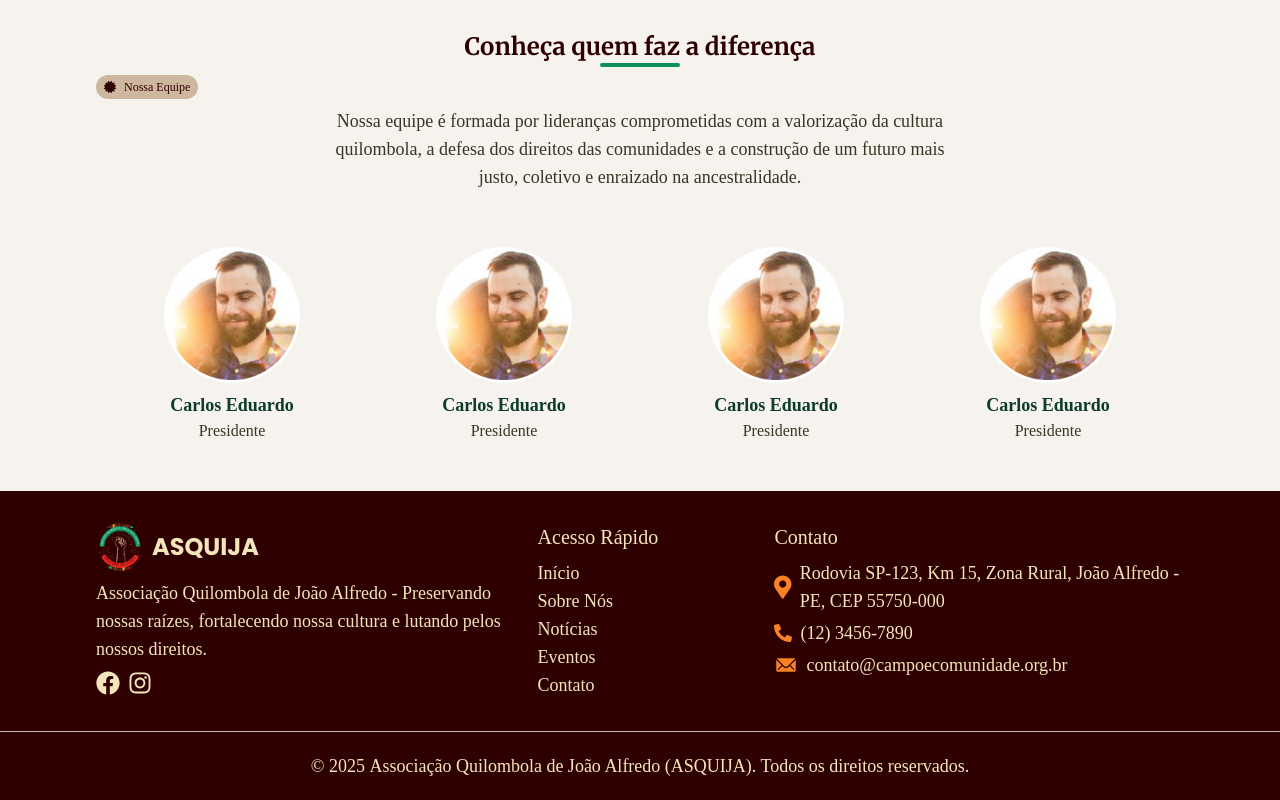
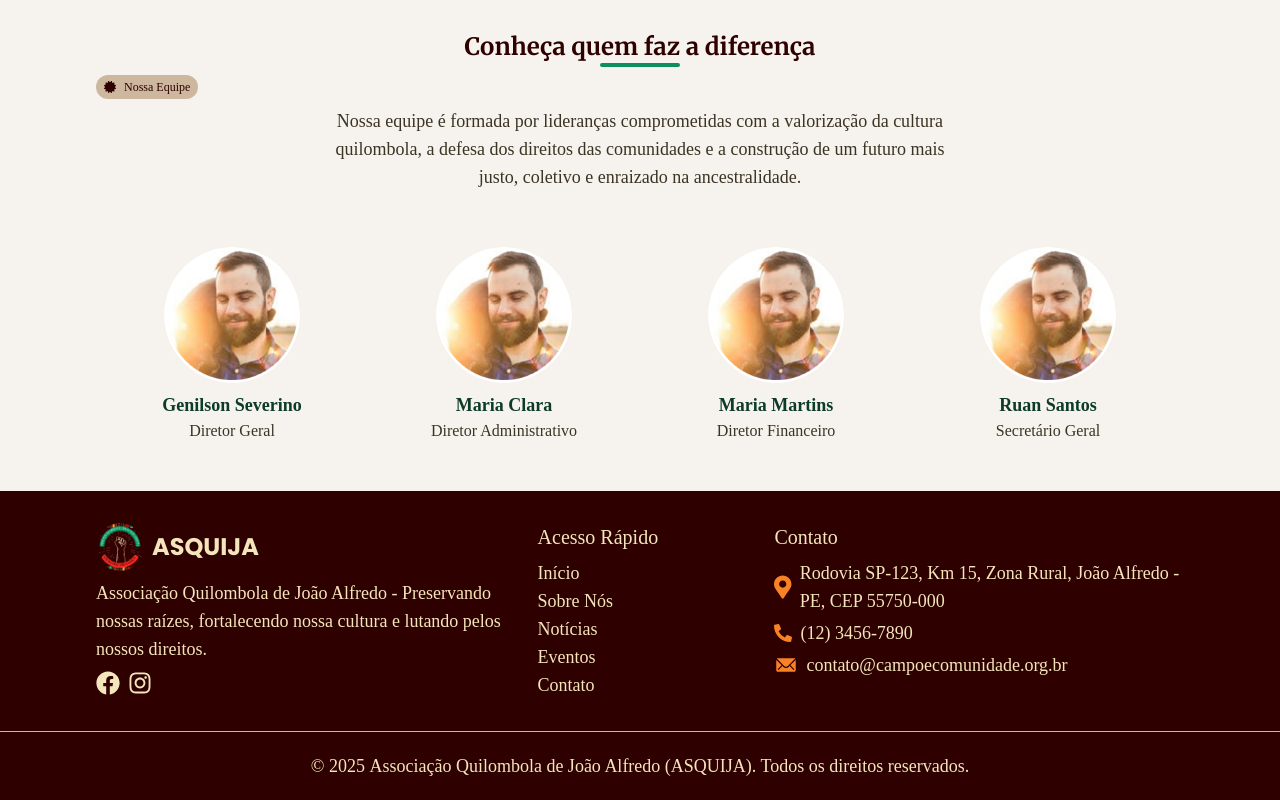
Before and after one commit to svitordev/ASQUIJA, a Next.js app: page /sobre in a window 1280 px wide. Shown: the part 1575-2375 px from the top of the page. Built offline with nearby package versions, Linux system fonts and the light colour scheme.

Commit message:
adicionado membros da diretoria, faltando só as imagens

```diff
--- a/src/app/sobre/page.jsx
+++ b/src/app/sobre/page.jsx
@@ -6,7 +6,6 @@ import { FiTarget } from "react-icons/fi";
 import { FaCertificate } from "react-icons/fa";
 import { IoDocumentText } from "react-icons/io5";
 
-
 import React from "react";
 import Image from "next/image";
 import Link from "next/link";
@@ -14,6 +13,12 @@ import { BoxValues } from "@/components/BoxValues";
 import { TeamMember } from "@/components/TeamMember";
 
 export default function About() {
+  const members = [
+    { name: "Genilson Severino", role: "Diretor Geral", src: "/structure/perfil.png" },
+    { name: "Maria Clara", role: "Diretor Administrativo", src: "/structure/perfil.png" },
+    { name: "Maria Martins", role: "Diretor Financeiro", src: "/structure/perfil.png" },
+    { name: "Ruan Santos", role: "Secretário Geral", src: "/structure/perfil.png" },
+  ];
   return (
     <>
       <Header>
@@ -202,11 +207,18 @@ export default function About() {
           </Tag>
         </div>
         <div className="flex flex-col gap-2 items-center w-full">
-        <p className="text-secundary-4 md:text-lg">Conheça as diretrizes que orientam nossas ações e compromissos. <br /> Baixe o estatuto completo da ASQUIJA abaixo:</p>
-        <a href="/structure/estatuto-asquija.pdf" className="flex items-center gap-2 px-5 py-3 bg-secundary-1 hover:bg-secundary-3 rounded-full text-primary-2" target="_blank" rel="noopener">
-        <IoDocumentText /> Baixar Estatuto
-        </a>
-
+          <p className="text-secundary-4 md:text-lg">
+            Conheça as diretrizes que orientam nossas ações e compromissos.{" "}
+            <br /> Baixe o estatuto completo da ASQUIJA abaixo:
+          </p>
+          <a
+            href="/structure/estatuto-asquija.pdf"
+            className="flex items-center gap-2 px-5 py-3 bg-secundary-1 hover:bg-secundary-3 rounded-full text-primary-2"
+            target="_blank"
+            rel="noopener"
+          >
+            <IoDocumentText /> Baixar Estatuto
+          </a>
         </div>
       </section>
 
@@ -227,26 +239,9 @@ export default function About() {
           </p>
         </div>
         <div className="grid grid-cols-1 md:grid-cols-2 lg:grid-cols-4 gap-8 md:gap-0">
-          <TeamMember
-            name="Carlos Eduardo"
-            role="Presidente"
-            src={"/structure/perfil.png"}
-          />
-          <TeamMember
-            name="Carlos Eduardo"
-            role="Presidente"
-            src={"/structure/perfil.png"}
-          />
-          <TeamMember
-            name="Carlos Eduardo"
-            role="Presidente"
-            src={"/structure/perfil.png"}
-          />
-          <TeamMember
-            name="Carlos Eduardo"
-            role="Presidente"
-            src={"/structure/perfil.png"}
-          />
+          {members.map((member, index) => (
+            <TeamMember key={index} name={member.name} role={member.role} src={member.src}/>
+          ))}
         </div>
       </section>
     </>
```
